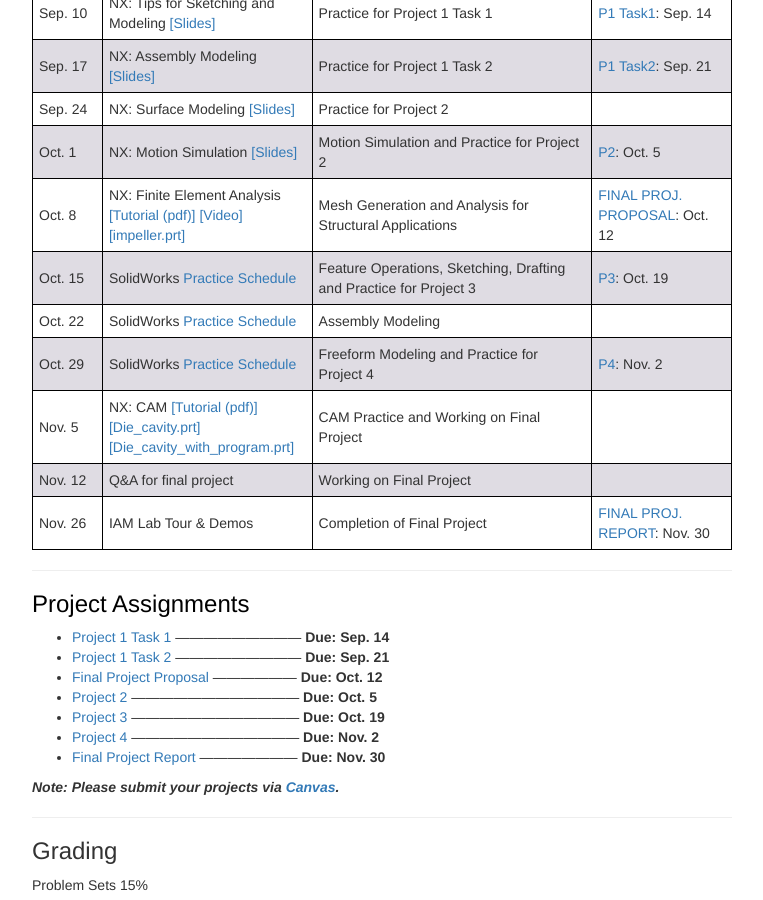
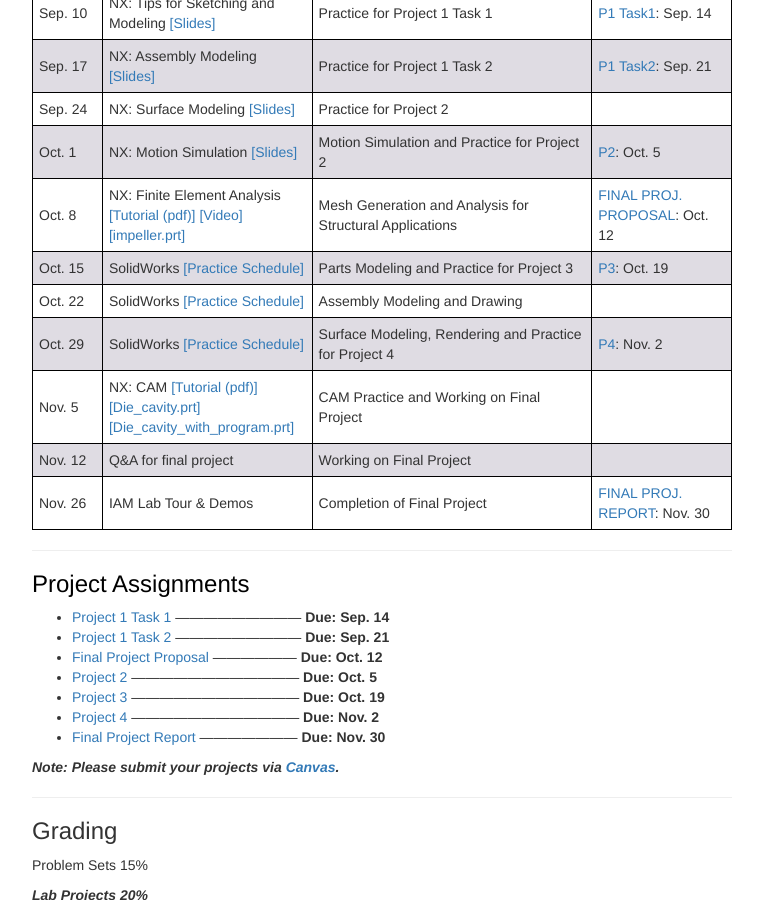
Before and after one commit to me5763/lab-fs19, a Jekyll site: the page built from index.md, in a window 1280 px wide and 900 px high, scrolled down 1180 px. Shown: the whole window, without its empty margins (258-1021 px from the left). Built offline with Jekyll 4.4.1, drawn with Linux system fonts in a browser that asks for light colours; nearby versions of some CDN libraries.

Commit message:
update index

```diff
--- a/index.md
+++ b/index.md
@@ -98,22 +98,22 @@ Office Hours: M & W 3:00PM-4:00PM
 
 <tr>
 <td markdown="span">Oct. 15</td>
-<td markdown="span">SolidWorks [Practice Schedule](https://docs.google.com/presentation/d/1NXcEG9EvsykpvgDVXDwlqOo5fVHNwsfI4eILeco2Esg/edit?usp=sharing)</td>
-<td markdown="span">Feature Operations, Sketching, Drafting and Practice for Project 3</td>
+<td markdown="span">SolidWorks [[Practice Schedule]](https://docs.google.com/presentation/d/1NXcEG9EvsykpvgDVXDwlqOo5fVHNwsfI4eILeco2Esg/edit?usp=sharing)</td>
+<td markdown="span">Parts Modeling and Practice for Project 3</td>
 <td markdown="span">[P3](pages/project-3.html): Oct. 19</td>
 </tr>
 
 <tr>
 <td markdown="span">Oct. 22</td>
-<td markdown="span">SolidWorks [Practice Schedule](https://docs.google.com/presentation/d/1NXcEG9EvsykpvgDVXDwlqOo5fVHNwsfI4eILeco2Esg/edit?usp=sharing)</td>
-<td markdown="span">Assembly Modeling</td>
+<td markdown="span">SolidWorks [[Practice Schedule]](https://docs.google.com/presentation/d/1NXcEG9EvsykpvgDVXDwlqOo5fVHNwsfI4eILeco2Esg/edit?usp=sharing)</td>
+<td markdown="span">Assembly Modeling and Drawing</td>
 <td markdown="span"> </td>
 </tr>
 
 <tr>
 <td markdown="span">Oct. 29</td>
-<td markdown="span">SolidWorks [Practice Schedule](https://docs.google.com/presentation/d/1NXcEG9EvsykpvgDVXDwlqOo5fVHNwsfI4eILeco2Esg/edit?usp=sharing)</td>
-<td markdown="span">Freeform Modeling and Practice for Project 4</td>
+<td markdown="span">SolidWorks [[Practice Schedule]](https://docs.google.com/presentation/d/1NXcEG9EvsykpvgDVXDwlqOo5fVHNwsfI4eILeco2Esg/edit?usp=sharing)</td>
+<td markdown="span">Surface Modeling, Rendering and Practice for Project 4</td>
 <td markdown="span">[P4](pages/project-4.html): Nov. 2</td>
 </tr>
 
```
